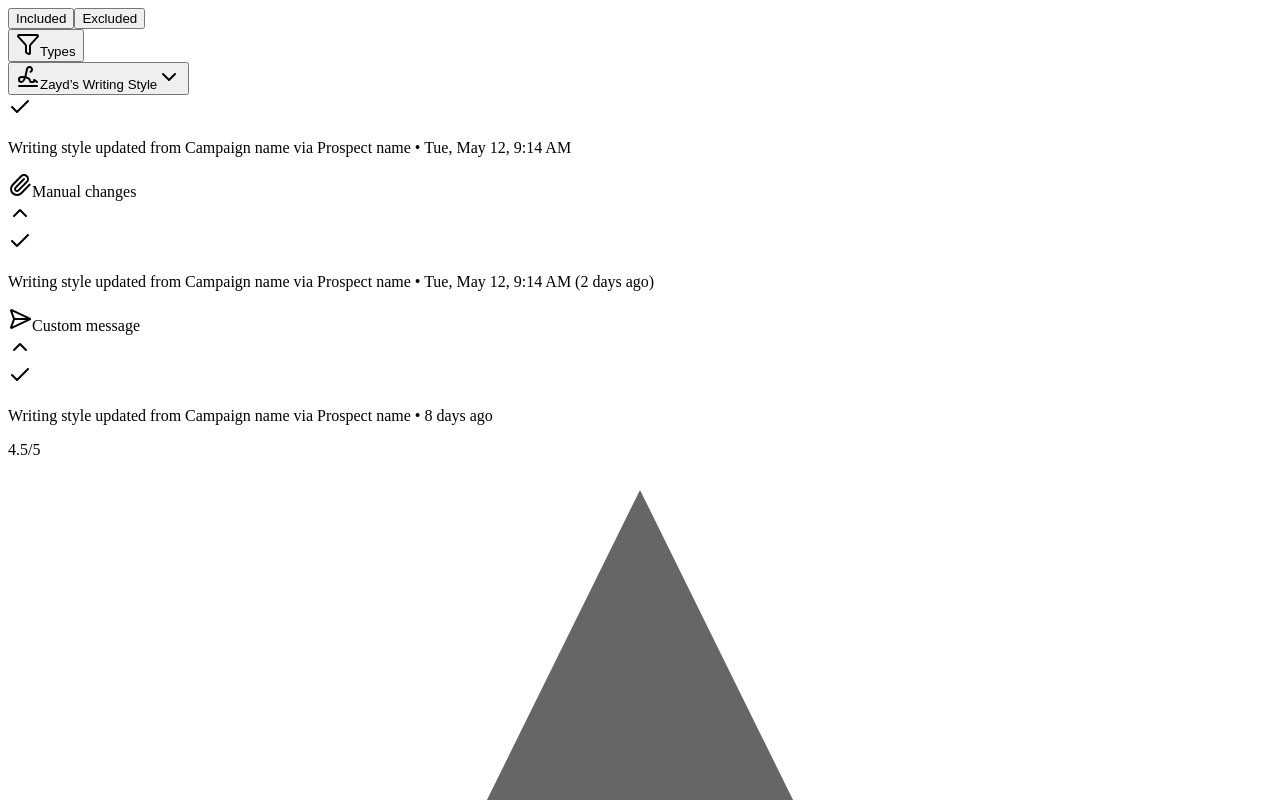
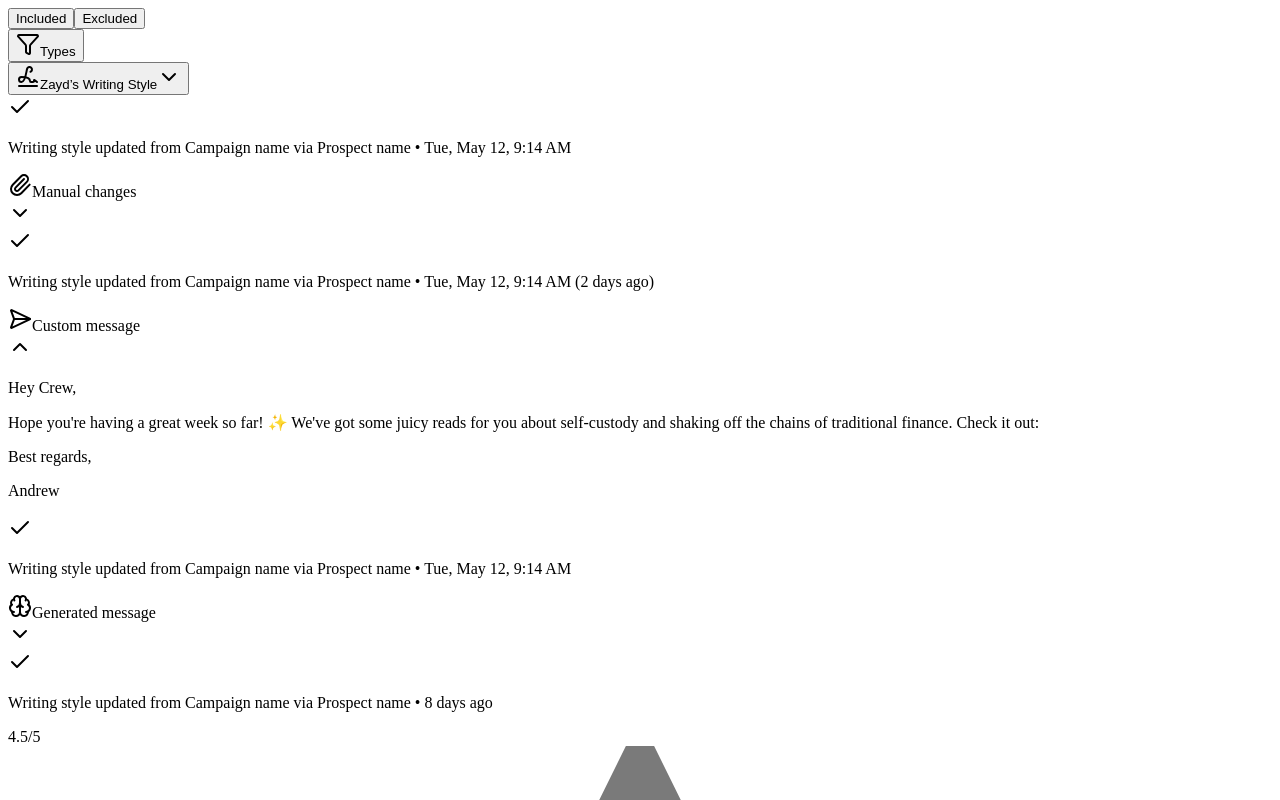
Before and after one commit to jeff-ofobrukweta/withValley, a Next.js app: page /ai-trainings in a window 1280 px wide. Shown: the top 800 px of the page. Built offline with nearby package versions, Linux system fonts and the light colour scheme.

Commit message:
chore: mocking dropdown menu with shadcn

```diff
--- a/src/app/page.tsx
+++ b/src/app/page.tsx
@@ -67,7 +67,7 @@ export default function Home() {
 
         <div className="relative z-10 mt-[77px] px-4 max-w-7xl mx-auto">
           <div className="grid grid-cols-1 lg:grid-cols-6 gap-x-6 items-start">
-            <div className="lg:col-span-4 flex flex-col gap-6">
+            <div className="lg:col-span-4 flex flex-col">
               <Navigation activeTab={activeTab} setActiveTab={setActiveTab} />
               {renderTabContent()}
             </div>
--- a/src/components/filter-btn/index.tsx
+++ b/src/components/filter-btn/index.tsx
@@ -19,7 +19,7 @@ export default function FilterButton() {
       <DropdownMenuTrigger asChild>
         <Button
           variant="ghost"
-          className="flex items-center gap-2 px-4 py-2 text-sm border border-dashed border-gray-300 rounded-[8px] min-h-[41px] shadow-none"
+          className="flex items-center cursor-pointer gap-2 px-4 py-2 text-sm border border-dashed border-gray-300 rounded-[8px] min-h-[41px] shadow-none"
         >
           <Funnel className="w-5 h-5" />
           <span>Types</span>
--- a/src/components/icon-text-style-btn/index.tsx
+++ b/src/components/icon-text-style-btn/index.tsx
@@ -28,6 +28,7 @@ export default function IconTextSquareButton({
         "border border-gray-300 shadow-sm",
         "hover:bg-muted/50 transition-colors",
         "rounded-md min-h-[41px]",
+        "cursor-pointer",
         className
       )}
       {...props}
--- a/src/components/message-card/index.tsx
+++ b/src/components/message-card/index.tsx
@@ -1,26 +1,35 @@
 "use client";
 
-import {
-  Check,
-  ChevronDown,
-  ChevronUp,
-  Paperclip,
-  SendHorizonal,
-} from "lucide-react";
+import { ChevronDown, ChevronUp } from "lucide-react";
 import { ReactNode, useState } from "react";
 
 type MessageBlockProps = {
   date: string;
   titleMeta?: ReactNode;
-  content?:ReactNode
+  content?: ReactNode;
+  open?: boolean; // controlled open state
+  onToggle?: (open: boolean) => void; // callback to update open state externally
 };
 
 export default function MessageCard({
   date,
   titleMeta,
   content,
+  open: openProp,
+  onToggle,
 }: MessageBlockProps) {
-  const [open, setOpen] = useState(false);
+  const isControlled = openProp !== undefined;
+  const [internalOpen, setInternalOpen] = useState(false);
+  const open = isControlled ? openProp : internalOpen;
+
+  const handleToggle = () => {
+    if (isControlled) {
+      onToggle?.(!openProp);
+    } else {
+      setInternalOpen((prev) => !prev);
+    }
+  };
+
   return (
     <div className="flex-1 mb-6 relative -top-[10px]">
       {/* Header */}
@@ -35,23 +44,25 @@ export default function MessageCard({
       </div>
 
       {/* Collapsible Body */}
-      <div className="shadow-sm border rounded-xl bg-[#ffffff]">
+      <div className="shadow-sm border rounded-xl bg-white">
         <div
           className="flex items-center justify-between px-4 py-3 cursor-pointer hover:bg-muted/50"
-          onClick={() => setOpen((prev) => !prev)}
+          onClick={handleToggle}
         >
-          <div className="flex items-center gap-2 text-sm font-medium">
+          <div className="flex items-center text-[#7a7a7a] gap-2 text-sm font-medium">
             {titleMeta}
           </div>
           {open ? (
+            <ChevronUp className="w-4 h-4 text-muted-foreground" />
+          ) : (
             <ChevronDown className="w-4 h-4 text-muted-foreground" />
-          ) : (
-            <ChevronUp className="w-4 h-4 text-muted-foreground" />
           )}
         </div>
 
-        {open && content &&(
-          <div className="px-4 pb-4 text-sm whitespace-pre-wrap mt-[10px]">{content}</div>
+        {open && content && (
+          <div className="px-4 pb-4 text-sm whitespace-pre-wrap mt-[10px]">
+            {content}
+          </div>
         )}
       </div>
     </div>
--- a/src/components/more-vertical/index.tsx
+++ b/src/components/more-vertical/index.tsx
@@ -5,7 +5,6 @@ import {
   DropdownMenuItem,
   DropdownMenuTrigger,
 } from "@/components/ui/dropdown-menu";
-import { Button } from "@/components/ui/button";
 
 export default function MoreOptionsDropdown() {
   return (
--- a/src/components/navigation/index.tsx
+++ b/src/components/navigation/index.tsx
@@ -18,7 +18,7 @@ type NavigationProps = {
 
 const Navigation: React.FC<NavigationProps> = ({ activeTab, setActiveTab }) => {
   return (
-    <nav className="border-b border-gray-200 px-1 sm:px-1 lg:px-0">
+    <nav className="border-b border-gray-200 px-1 sm:px-1 mb-[10px] lg:px-0">
       <ul className="flex items-center gap-6 h-[52px]">
         {TABS.map((tab) => (
           <li key={tab} className="h-full flex items-end">
--- a/src/components/toogle-include-exclude/index.tsx
+++ b/src/components/toogle-include-exclude/index.tsx
@@ -13,10 +13,8 @@ export default function ToggleIncludedExcluded() {
           key={option}
           onClick={() => setSelected(option as "Included" | "Excluded")}
           className={cn(
-            "px-5 py-1.5 text-sm rounded-[8px] transition-all font-medium",
-            selected === option
-              ? "bg-white text-black shadow"
-              : "text-gray-500"
+            "px-5 py-1.5 text-sm rounded-[8px] transition-all font-medium cursor-pointer",
+            selected === option ? "bg-white text-black shadow" : "text-gray-500"
           )}
         >
           {option}
--- a/src/pages/ai-trainings/index.tsx
+++ b/src/pages/ai-trainings/index.tsx
@@ -1,5 +1,5 @@
 "use client";
-
+import { useState } from "react";
 import FilterButton from "@/components/filter-btn";
 import MessageBlock from "@/components/message-block";
 import MessageCard from "@/components/message-card";
@@ -7,14 +7,14 @@ import { StarRating } from "@/components/star-rating";
 import ToggleIncludedExcluded from "@/components/toogle-include-exclude";
 import UserAvatarGroup from "@/components/user-avatar-group";
 import PromptInput from "@/components/prompt-input";
-import { Paperclip, SendHorizonal } from "lucide-react";
+import { Brain, Paperclip, SendHorizonal } from "lucide-react";
 import WritingStyleButton from "@/components/writing-style-btn";
 
-
 export default function AITraining() {
+  const [isOpen, setIsOpen] = useState(true);
   return (
     <>
-      <div className="flex items-center justify-between mb-[10px] flex-wrap gap-3">
+      <div className="flex items-center justify-between mb-[20px] mt-[10px] flex-wrap gap-3">
         <section className="flex items-center gap-2">
           <ToggleIncludedExcluded />
           <FilterButton />
@@ -25,6 +25,8 @@ export default function AITraining() {
       <MessageBlock>
         <MessageCard
           date="Tue, May 12, 9:14 AM"
+          open={false}
+          onToggle={()=> ''} // toogle function here....
           titleMeta={
             <>
               <Paperclip className="w-4 h-4" />
@@ -32,13 +34,19 @@ export default function AITraining() {
             </>
           }
           content={
-            <section className="text-sm leading-relaxed">
-              <p>
-                Hey Crew, Hope you're having a great week so far! ✨ We've got
-                some juicy reads for you about self-custody and shaking off the
-                chains of traditional finance. Check it out:
+            <section className="text-sm leading-relaxed space-y-6">
+              <p className="font-medium">Hey Crew,</p>
+
+              <p className="font-medium">
+                Hope you're having a great week so far! ✨ We've got some juicy
+                reads for you about self-custody and shaking off the chains of
+                traditional finance. Check it out:
               </p>
-              <p className="mt-2 font-medium">Best regards, Andrew</p>
+
+              <div className="space-y-1">
+                <p className="font-medium">Best regards,</p>
+                <p className="font-medium">Andrew</p>
+              </div>
             </section>
           }
         />
@@ -47,6 +55,8 @@ export default function AITraining() {
       <MessageBlock>
         <MessageCard
           date="Tue, May 12, 9:14 AM (2 days ago)"
+          open={isOpen}
+          onToggle={setIsOpen}
           titleMeta={
             <>
               <SendHorizonal className="w-4 h-4" />
@@ -54,13 +64,49 @@ export default function AITraining() {
             </>
           }
           content={
-            <section className="text-sm leading-relaxed">
+            <section className="text-sm leading-relaxed space-y-6">
+              <p className="font-medium">Hey Crew,</p>
+
+              <p className="font-medium">
+                Hope you're having a great week so far! ✨ We've got some juicy
+                reads for you about self-custody and shaking off the chains of
+                traditional finance. Check it out:
+              </p>
+
+              <div className="space-y-1">
+                <p className="font-medium">Best regards,</p>
+                <p className="font-medium">Andrew</p>
+              </div>
+            </section>
+          }
+        />
+      </MessageBlock>
+
+      <MessageBlock>
+        <MessageCard
+          date="Tue, May 12, 9:14 AM"
+          open={false}
+          onToggle={()=> ''} // toogle function here....
+          titleMeta={
+            <>
+              <Brain className="w-4 h-4" />
+              Generated message
+            </>
+          }
+          content={
+            <section className="text-sm leading-relaxed space-y-6">
+              <p>Hey Crew,</p>
+
               <p>
-                Hey Crew, Hope you're having a great week so far! ✨ We've got
-                some juicy reads for you about self-custody and shaking off the
-                chains of traditional finance. Check it out:
+                Hope you're having a great week so far! ✨ We've got some juicy
+                reads for you about self-custody and shaking off the chains of
+                traditional finance. Check it out:
               </p>
-              <p className="mt-2 font-medium">Best regards, Andrew</p>
+
+              <div className="space-y-1">
+                <p>Best regards,</p>
+                <p>Andrew</p>
+              </div>
             </section>
           }
         />
@@ -69,15 +115,23 @@ export default function AITraining() {
       <MessageBlock>
         <MessageCard
           date="8 days ago"
+          open={false}
+          onToggle={()=> ''} // toogle function here....
           titleMeta={<StarRating rating={4.5} />}
           content={
-            <section className="text-sm leading-relaxed">
+            <section className="text-sm leading-relaxed space-y-6">
+              <p>Hey Crew,</p>
+
               <p>
-                Hey Crew, Hope you're having a great week so far! ✨ We've got
-                some juicy reads for you about self-custody and shaking off the
-                chains of traditional finance. Check it out:
+                Hope you're having a great week so far! ✨ We've got some juicy
+                reads for you about self-custody and shaking off the chains of
+                traditional finance. Check it out:
               </p>
-              <p className="mt-2 font-medium">Best regards, Andrew</p>
+
+              <div className="space-y-1">
+                <p>Best regards,</p>
+                <p>Andrew</p>
+              </div>
             </section>
           }
         />
--- a/src/pages/messages/index.tsx
+++ b/src/pages/messages/index.tsx
@@ -8,9 +8,9 @@ import SequenceVersionStyleBtn from "@/components/sequence-version-btn";
 
 export default function Messages() {
   return (
-    <div className="flex relative flex-col h-screen bg-[#F8F8F8] text-sm text-muted-foreground">
+    <div className="flex relative flex-col bg-[#F8F8F8] text-sm text-muted-foreground">
       {/* Scrollable Content */}
-      <div className="flex-1 overflow-y-auto px-4 sm:px-6 lg:px-8 pt-6 pb-44">
+      <div className="flex-1 overflow-y-auto px-4 sm:px-6 lg:px-8 pt-6 pb-4">
         <section className="space-y-4">
           {/* Top Info Row */}
           <div className="flex items-start justify-between">
@@ -26,7 +26,7 @@ export default function Messages() {
       </div>
 
       {/* Sticky Footer (Input & Buttons) */}
-      <div className="static bottom-0 left-0 w-full bg-white border-t border-gray-200 px-4 sm:px-6 lg:px-8 py-4 z-50">
+      <div className="static bottom-0 left-0 w-full bg-transparent  px-4 sm:px-6 lg:px-8 py-4 z-50">
         <div className="max-w-5xl mx-auto space-y-4">
           <CustomMessageInput />
 
```
Also changed, not shown: src/components/pagination-wrapper/index.tsx (+31 -26 lines), src/components/profile-card/index.tsx (+25 -13 lines), src/components/star-rating/index.tsx (+16 -4 lines).
